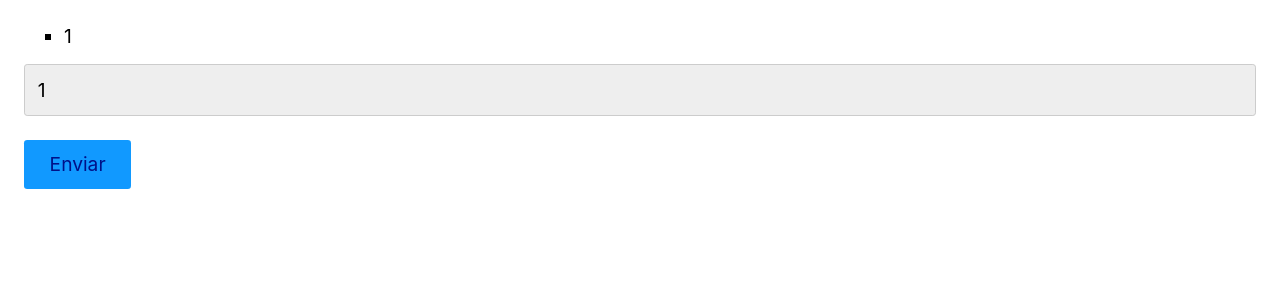
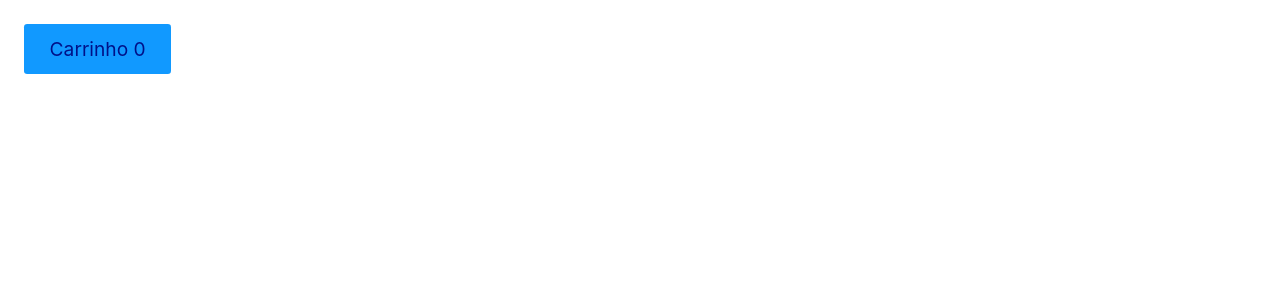
Before and after one commit to Ah-Cabral/OrigamidReact, a React (Create React App) app: page / in a window 1280 px wide. Shown: the top 300 px of the page. Built offline with nearby package versions, Linux system fonts and the light colour scheme; the HTML template or start-up script is replaced by a standard one.

Commit message:
useRef - Parte 2

```diff
--- a/src/App.js
+++ b/src/App.js
@@ -1,25 +1,25 @@
 import React from 'react'
 
 const App = () => {
-  const [comments, setComments] = React.useState(['1'])
-  const [input, setInput] = React.useState('1')
-  const inputElement = React.useRef()
+  const [cart, setCart] = React.useState(0);
+  const [notify, setNotify] = React.useState(null);
+  const timeoutRef = React.useRef();
 
   function handleClick(){
-    setComments([...comments, input])
-    setInput('')
-    inputElement.current.focus();
+    setCart(cart + 1);
+    setNotify('Você adicionou um item ao carrinho');
+
+    clearTimeout(timeoutRef.current)
+    timeoutRef.current = setTimeout(() =>{
+      setNotify(null);
+    }, 2000);
+
   }
 
   return (
     <div>
-      <ul>
-        {comments.map(comment => <li key={comment}>{comment}</li>)}
-      </ul>
-
-      <input type='text' value={input} onChange={({target}) => setInput(target.value)}/>
-      <br/>
-      <button onClick={handleClick} ref={inputElement}>Enviar</button>
+      <p>{notify}</p>
+      <button onClick={handleClick}>Carrinho {cart}</button>
     </div>
   )
 }
```
